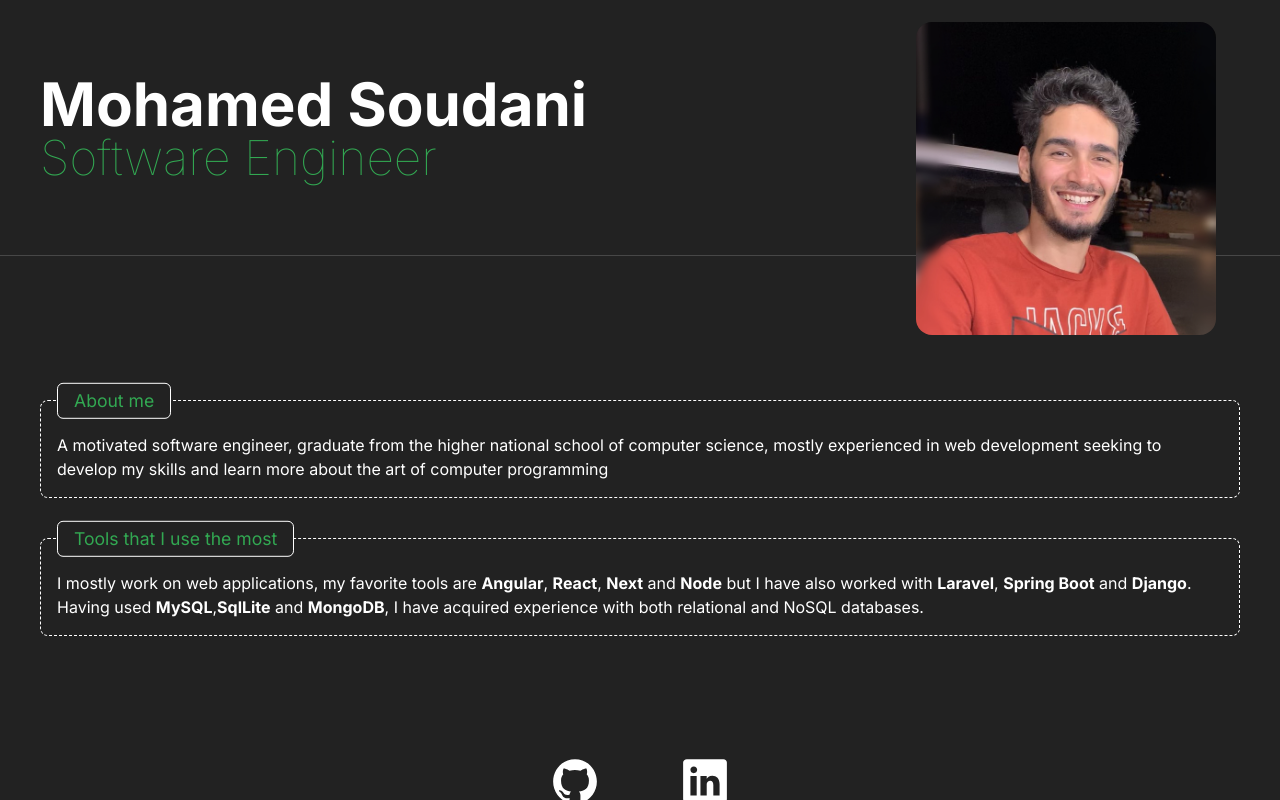
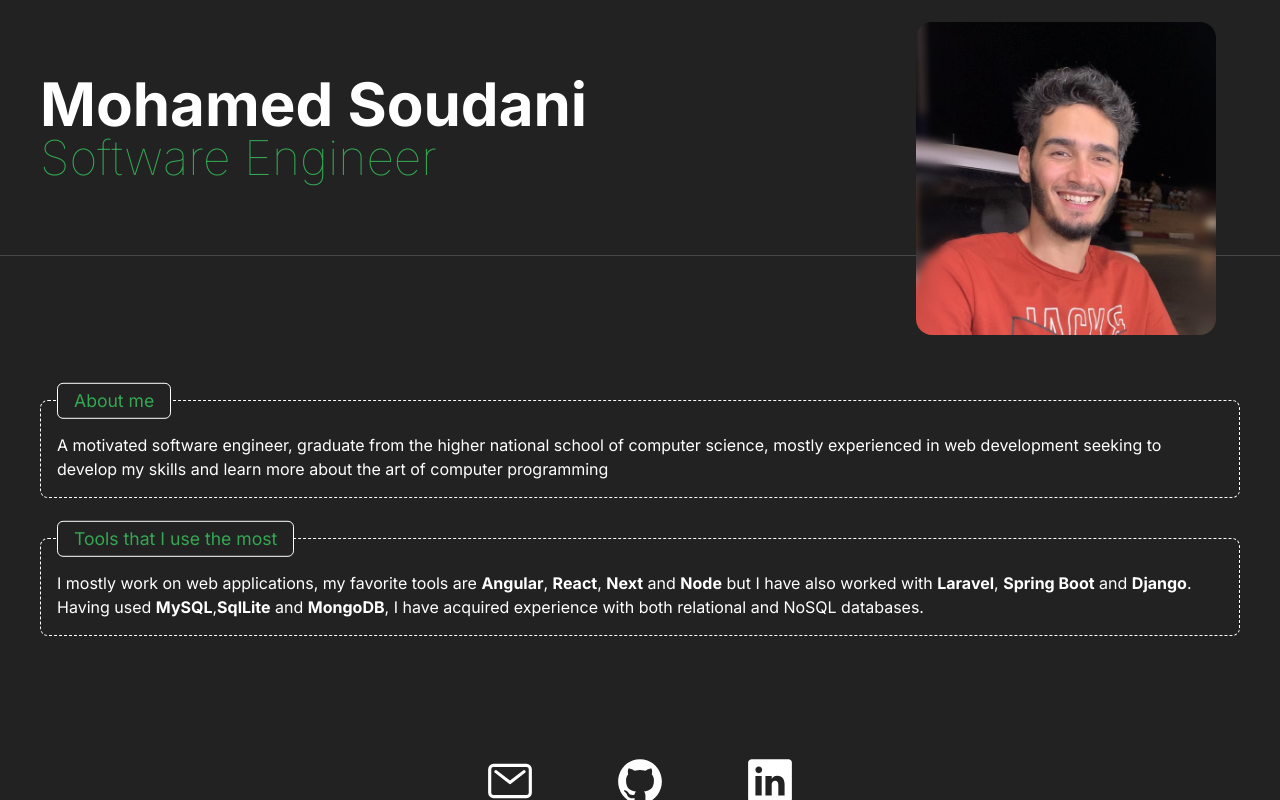
Before and after one commit to mohamedSdn/portfolio, a Next.js app: page /aboutme in a window 1280 px wide. Built offline with nearby package versions, Linux system fonts and the light colour scheme.

Commit message:
add email link

```diff
--- /dev/null
+++ b/src/app/aboutme/aboutme.module.css
@@ -0,0 +1,13 @@
+.tooltip {
+    transform-origin: left;
+    visibility: hidden;
+    opacity: 0;
+    scale: 0.4;
+    transition-duration: .3s;
+}
+
+.tooltip-container:hover .tooltip {
+    visibility: visible;
+    opacity: 1;
+    scale: 1;
+}
--- a/src/app/aboutme/page.tsx
+++ b/src/app/aboutme/page.tsx
@@ -2,8 +2,9 @@ import fileContents from "@/file contents";
 import { Metadata } from "next";
 import Image from "next/image";
 import Link from "next/link";
-import { IoLogoLinkedin, IoLogoGithub } from "react-icons/io5";
+import { IoLogoLinkedin, IoLogoGithub, IoMailOutline } from "react-icons/io5";
 import DashedBox from "../components/DashedBox";
+import styles from "./aboutme.module.css";
 
 export const metadata: Metadata = {
     title: "Mohamed Soudani"
@@ -46,9 +47,41 @@ const AboutMe = () => {
                 </DashedBox>
             </div>
             <div className="py-10 grow-0 shrink-0 flex items-center justify-center gap-20">
-                <Link href={"https://github.com/mohamedSdn"} target="_blank">
-                    <IoLogoGithub size={50} className="hover:text-[#6e7681]" />
+                <div className={`relative ${styles["tooltip-container"]}`}>
+                    <div
+                        className={`${styles["tooltip"]} absolute -top-14 left-1/2 -translate-x-1/2 whitespace-nowrap text-white bg-blue-500 font-bold px-3 py-2 rounded-lg`}
+                    >
+                        Send an email
+                    </div>
+                    <Link href={"mailto:m.soudani@esi-sba.dz"} target="_blank">
+                        <IoMailOutline
+                            size={50}
+                            className="hover:text-blue-500"
+                        />
                     </Link>
+                </div>
+                <div className={`relative ${styles["tooltip-container"]}`}>
+                    <div
+                        className={`${styles["tooltip"]} absolute -top-14 left-1/2 -translate-x-1/2 whitespace-nowrap text-white bg-[#6e7681] font-bold px-3 py-2 rounded-lg`}
+                    >
+                        Github account
+                    </div>
+                    <Link
+                        href={"https://github.com/mohamedSdn"}
+                        target="_blank"
+                    >
+                        <IoLogoGithub
+                            size={50}
+                            className="hover:text-[#6e7681]"
+                        />
+                    </Link>
+                </div>
+                <div className={`relative ${styles["tooltip-container"]}`}>
+                    <div
+                        className={`${styles["tooltip"]} absolute -top-14 left-1/2 -translate-x-1/2 whitespace-nowrap text-white bg-[#0072b1] font-bold px-3 py-2 rounded-lg`}
+                    >
+                        Linkedin profile
+                    </div>
                     <Link
                         href={
                             "https://www.linkedin.com/in/mohamed-soudani-7a9a8716b"
@@ -62,6 +95,7 @@ const AboutMe = () => {
                     </Link>
                 </div>
             </div>
+        </div>
     );
 };
 
```
Lines whose indentation alone changed are shown as unchanged.
